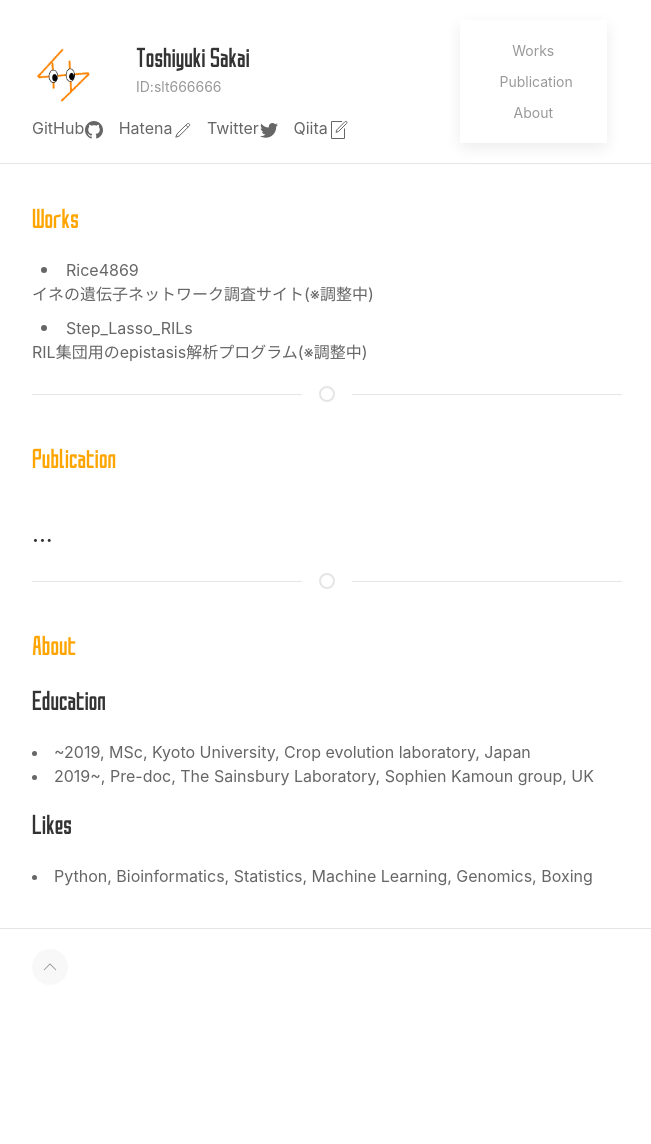
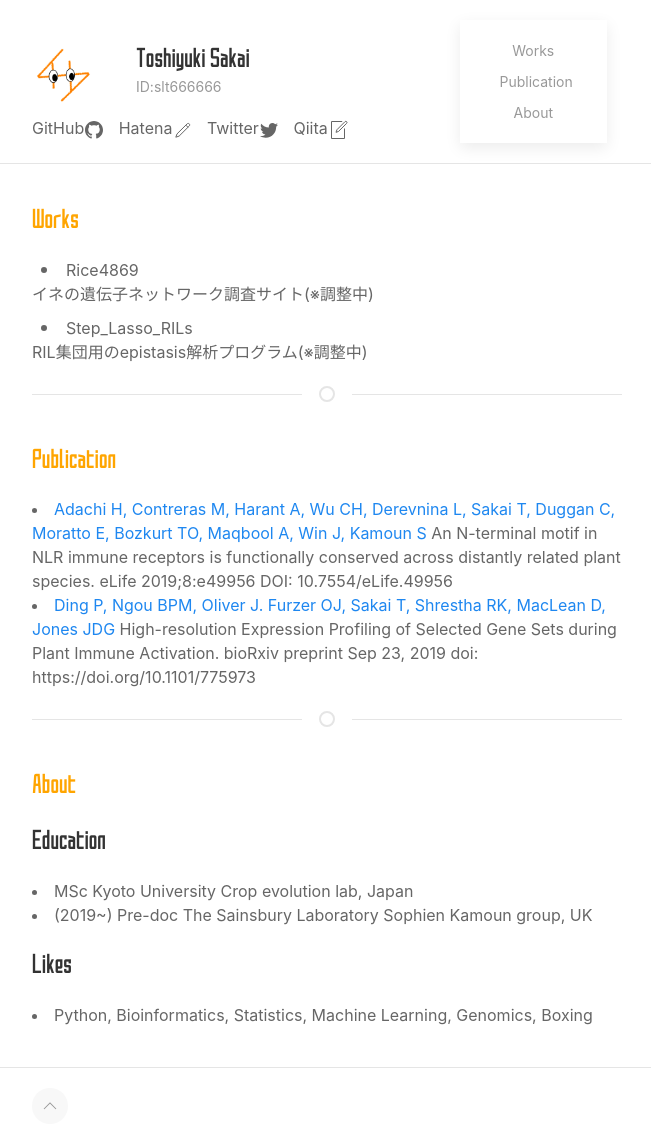
Before and after one commit to slt666666/mysite, a Django app: page / in a window 1280 px wide. Shown: the whole page, without its empty margins (313-964 px from the left). Before the commit the page ends 971 px from the top, so only its background shows below. Run offline with Django 3.2, Linux system fonts and the light colour scheme.

Commit message:
update publication

```diff
--- a/main/templates/main/index.html
+++ b/main/templates/main/index.html
@@ -48,13 +48,18 @@
           </ul>
           <hr class="uk-divider-icon">
           <h3 id="publish" class="body-title">Publication</h3>
-          <h3>...</h3>
+          <article class="uk-article">
+              <li><a href="https://elifesciences.org/articles/49956">Adachi H, Contreras M, Harant A, Wu CH, Derevnina L, Sakai T, Duggan C, Moratto E, Bozkurt TO, Maqbool A, Win J, Kamoun S</a>
+                An N-terminal motif in NLR immune receptors is functionally conserved across distantly related plant species. eLife 2019;8:e49956 DOI: 10.7554/eLife.49956</li>
+              <li><a href="https://www.biorxiv.org/content/10.1101/775973v1">Ding P, Ngou BPM, Oliver J. Furzer OJ, Sakai T, Shrestha RK, MacLean D, Jones JDG</a>
+              High-resolution Expression Profiling of Selected Gene Sets during Plant Immune Activation. bioRxiv preprint Sep 23, 2019 doi: https://doi.org/10.1101/775973</li>
+          </article>
           <hr class="uk-divider-icon">
           <h3 id="about" class="body-title">About</h3>
           <article class="uk-article">
               <p class="uk-text-lead">Education</p>
-              <li>~2019, MSc, Kyoto University, Crop evolution laboratory, Japan</li>
-              <li>2019~, Pre-doc, The Sainsbury Laboratory, Sophien Kamoun group, UK</li>
+              <li>MSc Kyoto University Crop evolution lab, Japan</li>
+              <li>(2019~) Pre-doc The Sainsbury Laboratory Sophien Kamoun group, UK</li>
               <p class="uk-text-lead">Likes</p>
               <li>Python, Bioinformatics, Statistics, Machine Learning, Genomics, Boxing</li>
           </article>
```
